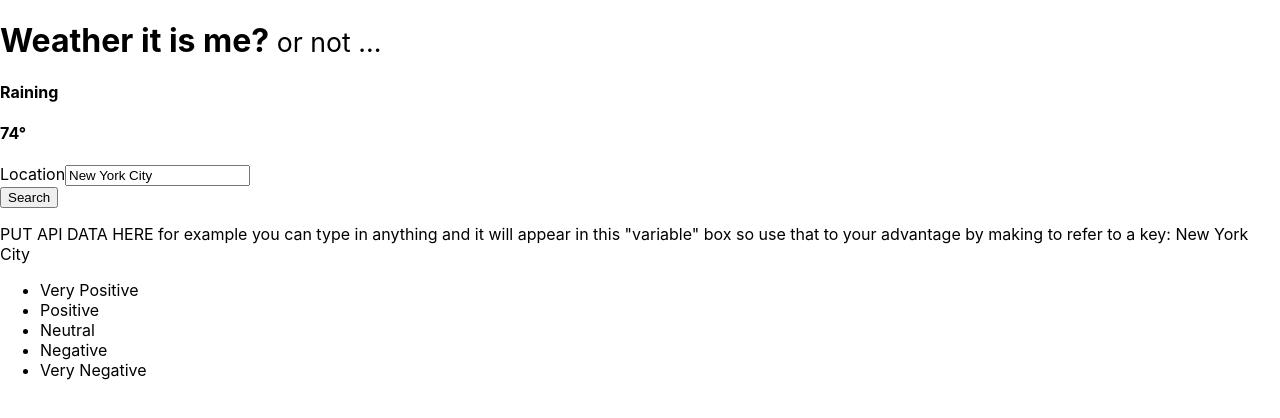
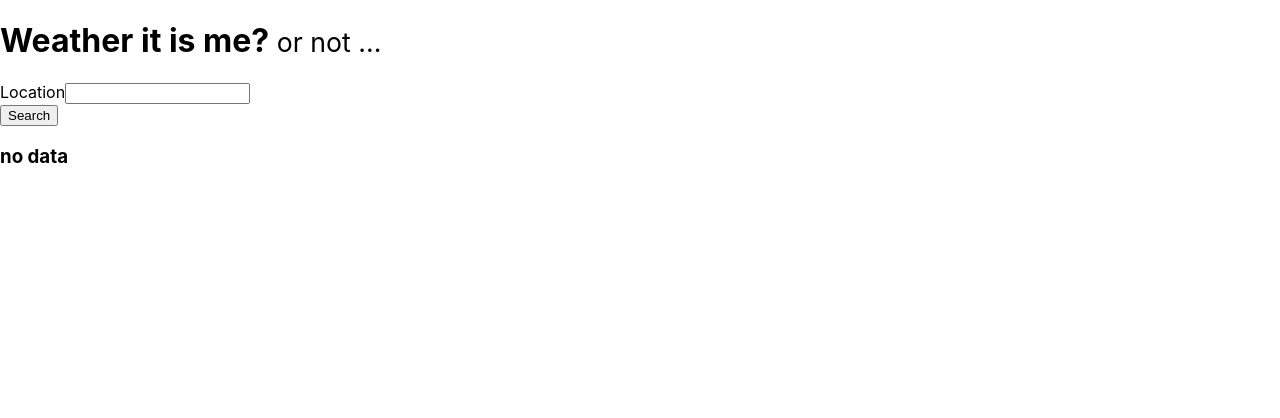
Before and after one commit to AndrewKalGit/Weather-it-is-me, a React (Create React App) app: page / in a window 1280 px wide. Shown: the top 418 px of the page. Built offline with nearby package versions, Linux system fonts and the light colour scheme.

Commit message:
API data and search city works

```diff
--- a/src/App.js
+++ b/src/App.js
@@ -1,17 +1,24 @@
 import './App.css';
+import React, { useState } from 'react';
 import Output from './Output';
 import Mood from './Mood';
 import Weather from './Weather';
-import Location from './Location'
+import Location from './Location';
+import react from 'react';
 
 function App() {
+	const [location, setLocation] = useState('');
+	const [weather, setWeather] = useState(null);
+
 	return (
 		<>
-			<h1>Weather it is me? <span>or not ...</span></h1>
+			<h1>
+				Weather it is me? <span>or not ...</span>
+			</h1>
 			<Weather></Weather>
-			<Location></Location>
-			<Mood></Mood>
-			<Output></Output>
+			<Location setLocation={setLocation} location={location} setWeather={setWeather}></Location>
+			<Mood weather={weather}></Mood>
+			<Output location={location} weather={weather}></Output>
 		</>
 	);
 }
--- a/src/Location.js
+++ b/src/Location.js
@@ -1,11 +1,33 @@
 import React, { useState } from 'react';
 
-export default function Location(props) {
-	const [location, setLocation] = useState('New York City');
+export default function Location({setLocation, location, setWeather}) {
+
+	// const initialState = {
+
+	// }
+	const url =
+		'https://api.openweathermap.org/data/2.5/weather?q=New%20York%20City&appid=0f7ae3eca3979e434852a0f6be558f8e';
+
+	const handleSubmit = (event) => {
+		event.preventDefault();
+		getWeatherByCity();
+	};
+
+	function getWeatherByCity() {
+		const url = `https://api.openweathermap.org/data/2.5/weather?q=${location}&appid=0f7ae3eca3979e434852a0f6be558f8e`;
+		fetch(url)
+			.then((res) => res.json())
+			.then((json) => setWeather(json))
+			.catch(console.error);
+	}
+
+	// const handleChange = (event) => {
+	// 	setLocation({...setLocation, })
+	// };
 
 	return (
 		<>
-			<form>
+			<form onSubmit={handleSubmit}>
 				<div>
 					<label>Location</label>
 					<input
@@ -15,11 +37,7 @@ export default function Location(props) {
 				</div>
 				<button type='submit'>Search</button>
 			</form>
-			<p>
-				PUT API DATA HERE for example you can type in anything and it will
-				appear in this "variable" box so use that to your advantage by making to
-				refer to a key: {location}
-			</p>
+			<p>{location}</p>
 		</>
 	);
 }
--- a/src/Mood.js
+++ b/src/Mood.js
@@ -1,12 +1,12 @@
 import MoodList from './MoodList';
 
-export default function Mood(props) {
-
+export default function Mood({ weather }) {
+	function onClick() {}
 	return (
 		<>
-			<ul>
-				<MoodList />
-			</ul>
+			<div>
+				<MoodList weather={weather} />
+			</div>
 		</>
 	);
 }
--- a/src/MoodList.js
+++ b/src/MoodList.js
@@ -1,47 +1,76 @@
-import React from 'react';
+import React, { useState } from 'react';
+import Mood from './Mood';
 import Location from './Location'; //Keep here for now we might need
 
-function MoodList(props) {
-
-	const location = "New York"
-
-	let mood;
-	let moodDisplay;
-
-	function veryGood() {
-		mood = 2;
-	}
-
-	function good() {
-		mood = 1;
-	}
-
-	function neutral() {
-		mood = 0;
-	}
-	function bad() {
-		mood = -1;
-	}
-
-	function veryBad() {
-		mood = -2;
-	}
-
-	function moodAdvice() {
-		if (mood === 2) {
-			moodDisplay = `Hello user from ${location}`
-		}
-	}
+function MoodList({weather}) {
+	const [moodLists, setMoodList] = useState([
+		{ mood: 'very negative', selected: false, id: 0, weather: weather ? weather.weather[0].main : ''},
+		{ mood: 'negative', selected: false, id: 1 },
+		{ mood: 'neutral', selected: false, id: 2 },
+		{ mood: 'positive', selected: false, id: 3 },
+		{ mood: 'very positive', selected: false, id: 4 },
+	]);
 
 	return (
 		<>
-			<li onClick={veryGood}>Very Positive</li>
-			<li onClick={good}>Positive</li>
-			<li onClick={neutral}>Neutral</li>
-			<li onClick={bad}>Negative</li>
-			<li onClick={veryBad}>Very Negative</li>
+			 {moodLists[0].weather}
 		</>
 	);
 }
 
 export default MoodList;
+
+// const location = 'New York';
+	// const sample = 'sample data 123 going to be from API';
+	// const temperature = 75;
+
+	// let mood;
+	// let moodDisplay;
+	// let tips;
+	// let finalOutput;
+
+	//might have to move functions around but just make them work for now
+	// function checkTemp() {
+	// 	if (temperature < 36) {
+	// 		tips = 'Potential Frost Advisory';
+	// 	}
+	// 	if (temperature > 105) {
+	// 		tips = 'Potential Heat Advisory';
+	// 	}
+	// 	if (temperature >= 110) {
+	// 		tips = 'Potential Excessive Heat Warning';
+	// 	}
+	// }
+
+	// function checkWeather() {
+	// 	tips = `The weather outside: ${sample}`;
+	// }
+
+	// function clouds() {
+	// 	tips = '';
+	// }
+
+	// function veryGood() {
+	// 	mood = 2;
+	// }
+
+	// function good() {
+	// 	mood = 1;
+	// }
+
+	// function neutral() {
+	// 	mood = 0;
+	// }
+	// function bad() {
+	// 	mood = -1;
+	// }
+
+	// function veryBad() {
+	// 	mood = -2;
+	// }
+
+	//Remember for now you are using sample data but you have to use API data by either getting API data to "travel" across each component <= best way probably for now or get API data to import into all the components seperately
+
+	// just do 3 categories of temperature cold room hot and also snow or rain or sun and wind level? make it simple
+
+	// function moodAdvice() {}
--- a/src/Output.js
+++ b/src/Output.js
@@ -1,8 +1,15 @@
-import React from 'react';
+import React, { useState, useEffect } from 'react';
 import MoodList from './MoodList';
 
-export default function Output(props) {
-	return <>
+export default function Output({location, weather}) {
 
-	</>;
+	if (!weather) {
+		return <h3>no data</h3>
+	}
+
+	return(
+	<div>{weather.weather.map((x) => {
+		return <h5>{x.description}</h5>;
+	})}</div>
+	)
 }
--- a/src/Weather.js
+++ b/src/Weather.js
@@ -1,13 +1,8 @@
 import React from 'react';
 
 export default function Weather(props) {
-	const weather = 'Raining';
-	const temperature = 74;
-
 	return (
 		<>
-			<h4>{weather}</h4>
-			<h4>{temperature}°</h4>
 		</>
 	);
 }
```
